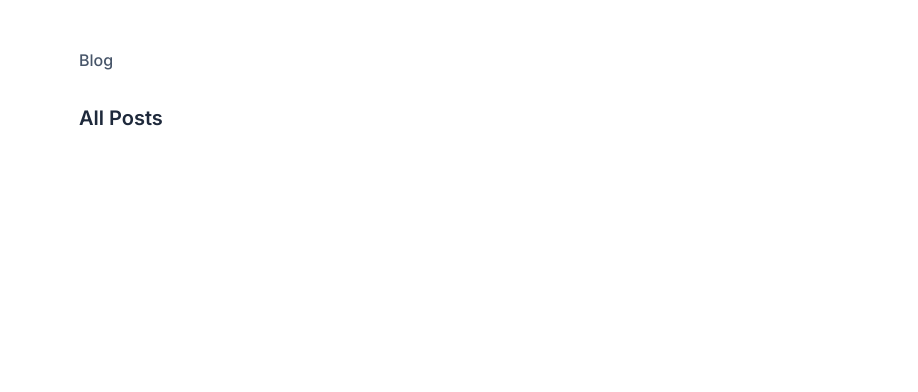
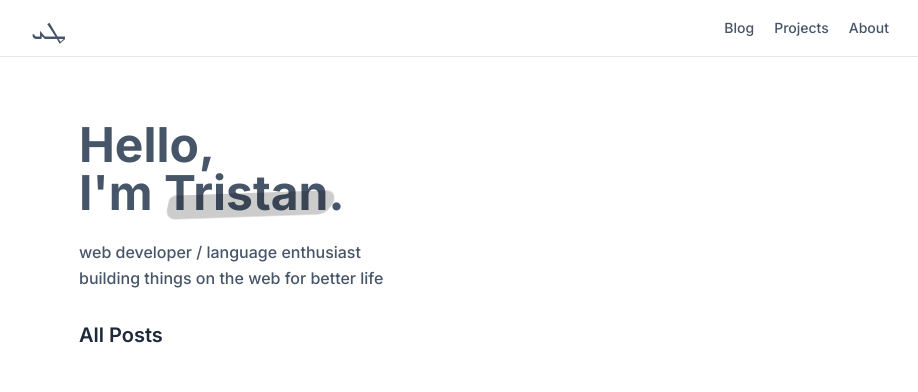
Before and after one commit to TunkShif/tunkshif.one, an Astro site: page / in a window 1280 px wide. Shown: the whole page, without its empty margins (177-1095 px from the left). Built offline with nearby package versions, Linux system fonts and the light colour scheme; Astro itself is replaced by a stand-in of ours.

Commit message:
update: home page

```diff
--- a/src/components/header.astro
+++ b/src/components/header.astro
@@ -1,13 +1,44 @@
+---
+const links = [
+  { text: "Blog", route: "/posts" },
+  { text: "Projects", route: "/projects" },
+  { text: "About", route: "/about" }
+]
 ---
 
----
+<header
+  class:list={[
+    "sticky top-0 inset-x-0 flex bg-white/60 dark:bg-slate-800/90 backdrop-blur",
+    "border-b border-slate-900/10 dark:border-white/10"
+  ]}
+>
+  <div class="px-4 w-full h-14 max-w-4xl mx-0 lg:mx-auto">
+    <div class="flex h-full justify-between items-center">
+      <a class="text-3xl leading-[initial]" href="/">
+        <span class="not-sr-only"> ܛܝ</span>
+        <span class="sr-only">go back to home page</span>
+      </a>
 
-<header class="flex mb-8">
-  <nav>
-    <ul>
-      <li>
-        <a class="font-medium" href="/" rel="prefetch-intent">Blog</a>
-      </li>
-    </ul>
-  </nav>
+      <div class="flex items-center">
+        <nav>
+          <ul class="flex items-center gap-2">
+            {
+              links.map(({ text, route }) => (
+                <li>
+                  <a
+                    href={route}
+                    class:list={[
+                      "inline-block rounded p-1.5 text-sm font-medium transition duration-300 ease-in-out hover:bg-slate-100 hover:text-slate-800 dark:text-slate-300 dark:hover:bg-slate-900 dark:hover:text-slate-200"
+                    ]}
+                  >
+                    {text}
+                  </a>
+                </li>
+              ))
+            }
+          </ul>
+        </nav>
+      </div>
+    </div>
+  </div>
 </header>
--- /dev/null
+++ b/src/components/hero.astro
@@ -0,0 +1,31 @@
+---
+
+---
+
+<section class="py-8 w-full flex justify-between">
+  <div>
+    <h1 class="text-primary text-5xl font-bold">
+      <div class="block">Hello,</div>
+      <div class="block">
+        I'm
+        <div class="inline-block">
+          <div
+            class:list={[
+              "relative inline-block",
+              "after:absolute after:-bottom-2 after:left-1 after:top-1/2 after:inline-block after:h-1/2 after:w-full after:content-['']",
+              "after:-skew-x-12 after:-skew-y-2 after:rounded-[8px_14px_22px_16px] after:bg-black after:bg-opacity-20 after:mix-blend-multiply",
+              "after:transition-colors after:duration-500 after:ease-in-out hover:after:bg-sky-200",
+              "dark:after:bg-white dark:after:mix-blend-soft-light dark:hover:after:bg-sky-300"
+            ]}
+          >
+            Tristan
+          </div>
+        </div>.
+      </div>
+    </h1>
+    <div class="mt-6 space-y-1 font-medium leading-snug">
+      <div>web developer / language enthusiast</div>
+      <div>building things on the web for better life</div>
+    </div>
+  </div>
+</section>
--- a/src/layouts/Layout.astro
+++ b/src/layouts/Layout.astro
@@ -21,14 +21,12 @@ const { title } = Astro.props
     <meta name="generator" content={Astro.generator} />
     <title>{title}</title>
   </head>
-  <body
-    class:list={[
-      "max-w-3xl mx-4 lg:mx-auto mt-8 lg:mt-12",
-      "bg-white text-slate-600 dark:bg-slate-900 dark:text-slate-400"
-    ]}
-  >
+
+  <body class:list={["relative text-slate-600 dark:bg-slate-900 dark:text-slate-400"]}>
     <Header />
 
-    <slot />
+    <main class="mx-8 my-8 lg:mx-auto lg:max-w-3xl">
+      <slot />
+    </main>
   </body>
 </html>
--- a/src/pages/index.astro
+++ b/src/pages/index.astro
@@ -1,6 +1,7 @@
 ---
+import Hero from "../components/hero.astro"
+import Layout from "../layouts/Layout.astro"
 import { getCollection } from "astro:content"
-import Layout from "../layouts/Layout.astro"
 import { compareDesc } from "date-fns"
 
 const posts = await getCollection("posts")
@@ -8,7 +9,8 @@ const sorted = posts.sort((a, b) => compareDesc(new Date(a.data.created), new Da
 ---
 
 <Layout title="Blog | TunkShif">
-  <main>
+  <Hero />
+
   <h1 class="text-xl font-semibold mb-4 text-slate-800 dark:text-white">All Posts</h1>
   <section>
     <ul class="flex flex-col gap-4">
@@ -32,5 +34,4 @@ const sorted = posts.sort((a, b) => compareDesc(new Date(a.data.created), new Da
       }
     </ul>
   </section>
-  </main>
 </Layout>
```
Also changed, not shown: public/favicon.svg. Lines whose indentation alone changed are shown as unchanged.
